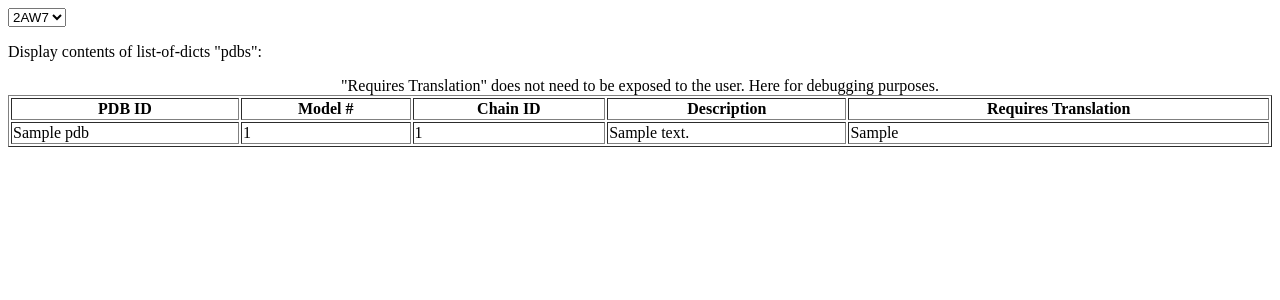
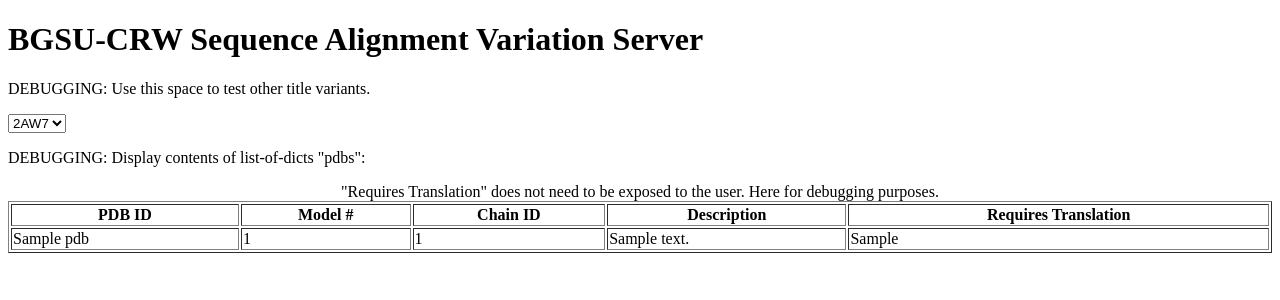
Before and after one commit to BGSU-RNA/alignment-server-dev, a Flask app: template templates/form.html in a window 1280 px wide. Shown: the top 300 px of the page. Run offline with Flask 2, Linux system fonts and the light colour scheme; the template is opened without the code that fills it: most values are stand-ins (such as "Sample title", 1, 10 or a date in 2020).

Commit message:
Refactoring of html templates
Added layout.html to serve as the master html file for the server.
Adjusted form.html and results.html to extend layout.html.
Tested form.html with success.
Still crude wrt design but moving toward functional.

```diff
--- a/templates/form.html
+++ b/templates/form.html
@@ -1,16 +1,13 @@
-<!DOCTYPE html>
-<html>
-<head>
-<meta charset="UTF-8">
+{% extends "layout.html" %}
+{% block title %}
 <title>Sequence Variation Server</title>
-</head>
-
-<body>
+{% endblock title %}
+{% block body %}
 <form action="{{ url }}" method="post">
 	<select name="pdb">
     	<option value="2AW7">2AW7</option>
 	</select>
-	<p>Display contents of list-of-dicts "pdbs":</p>
+	<p>DEBUGGING:  Display contents of list-of-dicts "pdbs":</p>
 	<table width="100%" border="1">
 		<caption>"Requires Translation" does not need to be exposed to the user.  Here for debugging purposes.</caption>
 		<thead>
@@ -35,5 +32,4 @@
 		</tbody>
 	</table>
 </form>
-</body>
-</html>
+{% endblock body %}
--- /dev/null
+++ b/templates/layout.html
@@ -0,0 +1,14 @@
+<!DOCTYPE html>
+<html>
+<head>
+<meta charset="UTF-8">
+{% block title %} {% endblock title %}
+</head>
+
+<body>
+	<h1>BGSU-CRW Sequence Alignment Variation Server</h1>
+	<p>DEBUGGING:  Use this space to test other title variants.</p>
+{% block body %}
+{% endblock body %}
+</body>
+</html>
```
Also changed, not shown: templates/results.html (+5 -9 lines).
